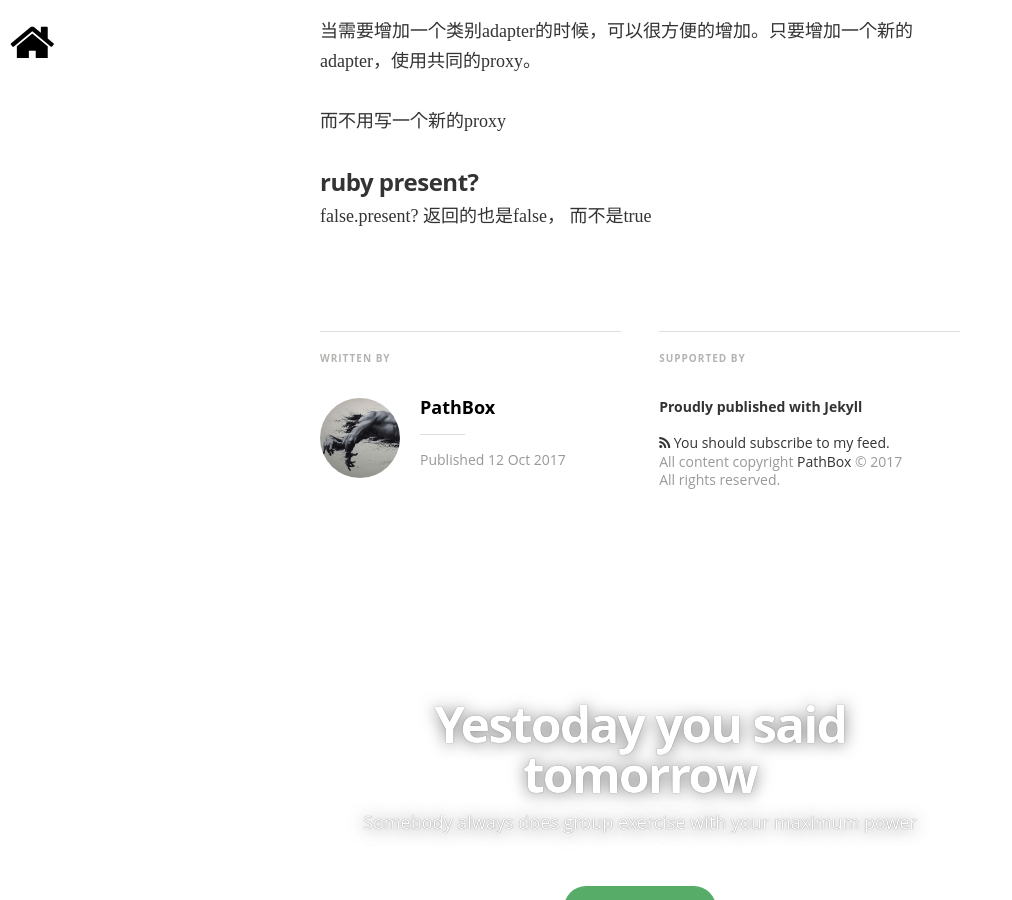
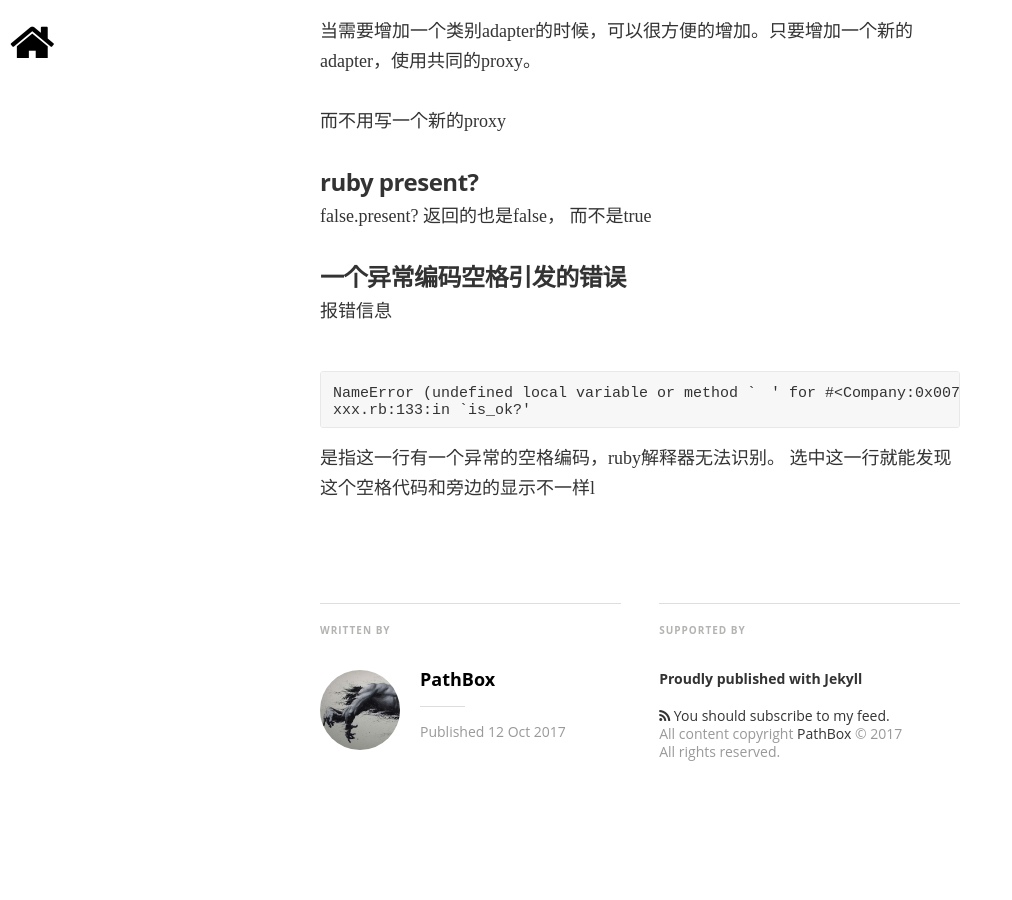
Before and after one commit to pathbox/pathbox.github.io, a Jekyll site: the page built from _posts/2017-10-13-work-summary-in-Udesk-nine.md, in a window 1280 px wide and 900 px high, scrolled down 3520 px. Shown: the whole window, without its empty margins (0-1012 px from the left). Built offline with Jekyll 4.4.1, drawn with Linux system fonts in a browser that asks for light colours; nearby versions of some CDN libraries; some web fonts are replaced; comment, search, counter and statistics services are not loaded.

Commit message:
一个异常编码空格引发的错误

````diff
--- a/_posts/2017-10-13-work-summary-in-Udesk-nine.md
+++ b/_posts/2017-10-13-work-summary-in-Udesk-nine.md
@@ -99,3 +99,12 @@ adapter 根据传的识别参数不同， 调用微信机器人的接口，或cl
 
 ##### ruby present?
 false.present? 返回的也是false， 而不是true
+
+##### 一个异常编码空格引发的错误
+报错信息
+```
+NameError (undefined local variable or method `　' for #<Company:0x007f369c32b958>):
+xxx.rb:133:in `is_ok?'
+```
+
+是指这一行有一个异常的空格编码，ruby解释器无法识别。 选中这一行就能发现这个空格代码和旁边的显示不一样l
````
